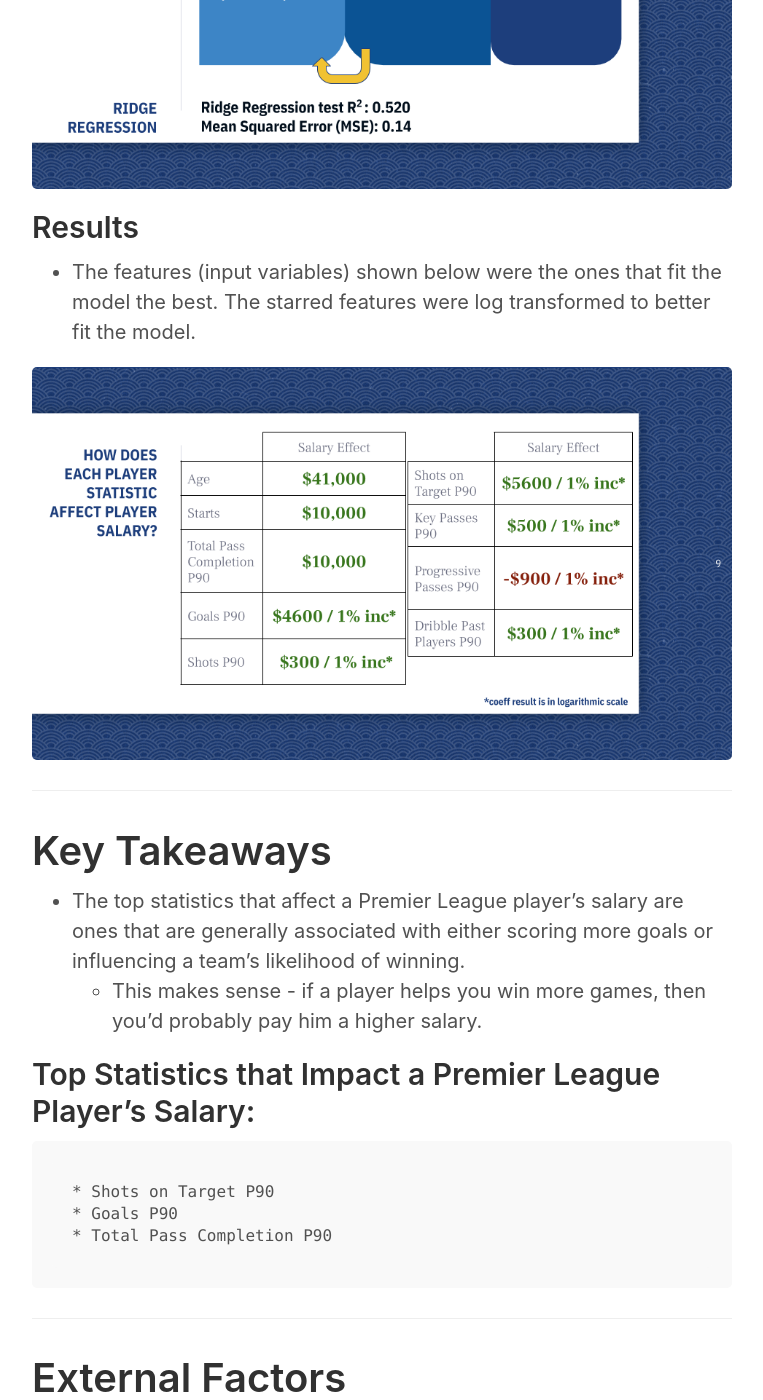
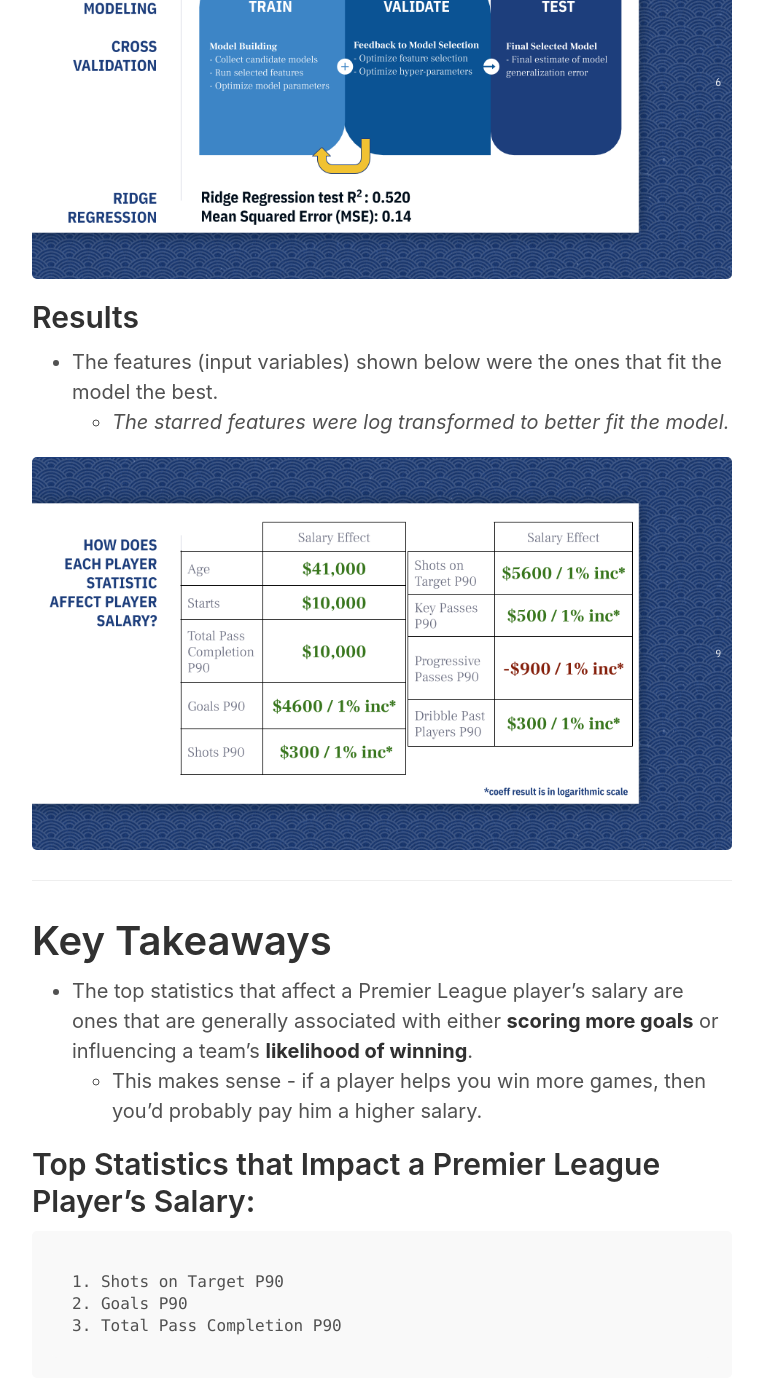
Before and after one commit to eunchanity/eunchanity.github.io, a Jekyll site: the page built from _posts/2020-07-20-Premier-League-Salary.md, in a window 1280 px wide and 1400 px high, scrolled down 2696 px. Shown: the whole window, without its empty margins (258-1021 px from the left). Built offline with Jekyll 4.4.1, drawn with Linux system fonts in a browser that asks for light colours; some of the changed text lies outside the part shown.

Commit message:
edits to file

```diff
--- a/_posts/2020-07-20-Premier-League-Salary.md
+++ b/_posts/2020-07-20-Premier-League-Salary.md
@@ -28,9 +28,9 @@
 * Recognize other **external factors** that affect player salary
 
 ## B. Questions to Answer <a name="questions-to-answer"></a>
-* **Is there** a relationship between a player's stats and a player's salary?
-* **Which** quantitiative statistics affect a player's salary the most?
-* **Can** a player's salary be accurately predicted?
+* Is there a relationship between a player's stats and a player's salary?
+* Which quantitiative statistics affect a player's salary the most?
+* Can a player's salary be accurately predicted?
 
 -----
 
@@ -42,24 +42,30 @@
 
 # Selecting Quantitative Statistics <a name="stats"></a>
 
-* 9 player statistics were selected across 4 major categories of 'standard', 'shooting', 'passing', and 'possession' as identified by fbref.com.
+* 9 player statistics were selected across 4 major categories:
+	* Standard stats
+	* Shooting stats
+	* Passing stats
+	* Possession stats
+
 * The number of Premier League players in the 2018-19 season were narrowed down to just 383 players because the player never played in the Premier League and/or the player's salary was unavailable.
 
-<img src="{{ site.url }}/images/premleague_stats.png">
+<img src="{{ site.url }}/images/premleaguestats.png">
 
 -----
 
 # Creating a Linear Regression Model <a name="model"></a>
 
 * Machine learning algorithms were used to run the quantitative statistics through multiple regression models. <br/>
-	* Essentially, the data was broken down into train, validate, and test sets so that a best-fit model could be identified.<br/>
+	* Essentially, the data was broken down into **train, validate, and test** sets so that a best-fit model could be identified.<br/>
 	* After some fine tuning with different parameters, the model was then scored on how well its predictions were against the test set.
 
 <img src="{{ site.url }}/images/crossvalidation.png">
 
 ## Results <a name="results"></a>
 
-* The features (input variables) shown below were the ones that fit the model the best. The starred features were log transformed to better fit the model.
+* The features (input variables) shown below were the ones that fit the model the best.
+	* *The starred features were log transformed to better fit the model.*
 
 <img src="{{ site.url }}/images/coefindollar.png">
 
@@ -67,13 +73,13 @@
 
 # Key Takeaways <a name="takeaway"></a>
 
-* The top statistics that affect a Premier League player's salary are ones that are generally associated with either scoring more goals or influencing a team's likelihood of winning.
+* The top statistics that affect a Premier League player's salary are ones that are generally associated with either **scoring more goals** or influencing a team's **likelihood of winning**.
 	* This makes sense - if a player helps you win more games, then you'd probably pay him a higher salary.
 
 ## Top Statistics that Impact a Premier League Player's Salary: <a name="topstats"></a>
-	* Shots on Target P90
-	* Goals P90
-	* Total Pass Completion P90
+	1. Shots on Target P90
+	2. Goals P90
+	3. Total Pass Completion P90
 
 -----
 
```
Also changed, not shown: _posts/2020-07-06-MTA.md (+5 -5 lines).
